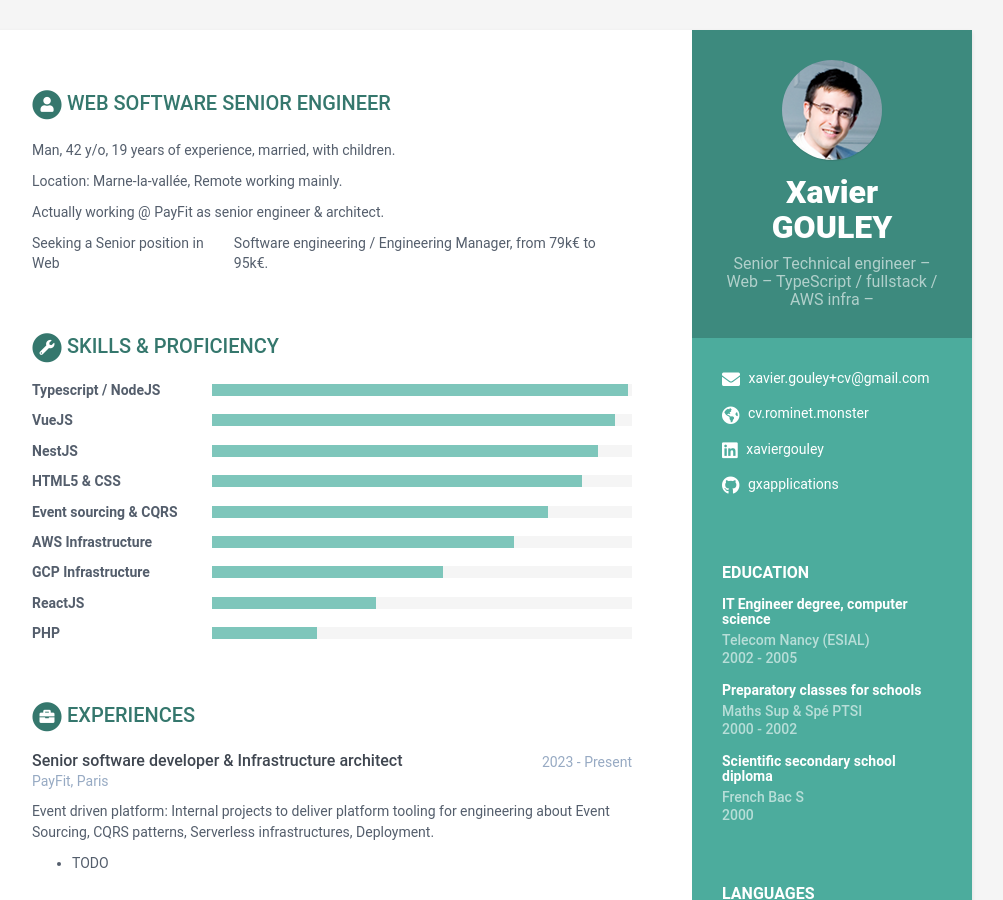
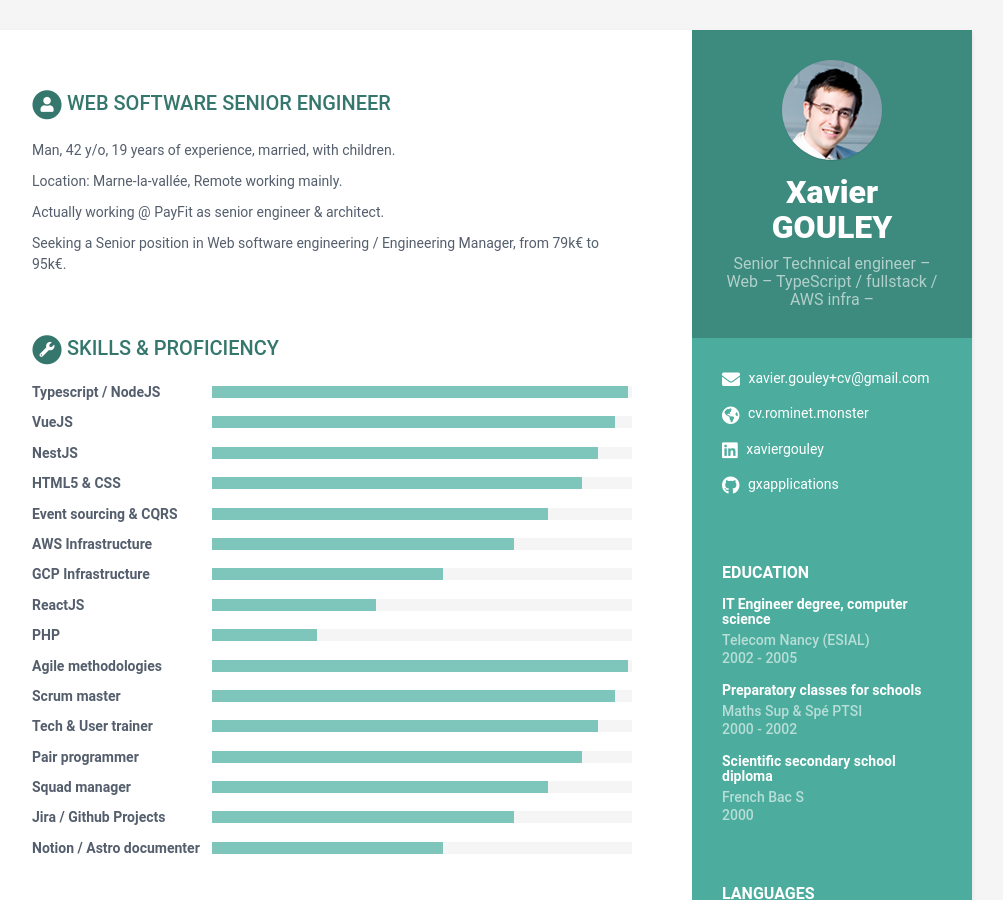
Before and after one commit to gxapplications/gxapplications, a Jekyll site: the page built from index.html, in a window 1280 px wide and 900 px high. Shown: the whole window, without its empty margins (168-1171 px from the left). Built offline with Jekyll 4.4.1, drawn with Linux system fonts in a browser that asks for light colours.

Commit message:
Update data.yml

```diff
--- a/_data/data.yml
+++ b/_data/data.yml
@@ -59,7 +59,7 @@ career-profile:
 
       Actually working @ PayFit as senior engineer & architect.
 
-      Seeking a Senior position in Web|Software engineering / Engineering Manager, from 79k€ to 95k€.
+      Seeking a Senior position in Web software engineering / Engineering Manager, from 79k€ to 95k€.
 
 education:
     - degree: IT Engineer degree, computer science
@@ -96,6 +96,20 @@ skills:
       level: 39%
     - name: PHP
       level: 25%
+    - name: Agile methodologies
+      level: 99%
+    - name: Scrum master
+      level: 96%
+    - name: Tech & User trainer
+      level: 92%
+    - name: Pair programmer
+      level: 88%
+    - name: Squad manager
+      level: 80%
+    - name: Jira / Github Projects
+      level: 72%
+    - name: Notion / Astro documenter
+      level: 55%
 
 experiences:
     - role: Senior software developer & Infrastructure architect
```
